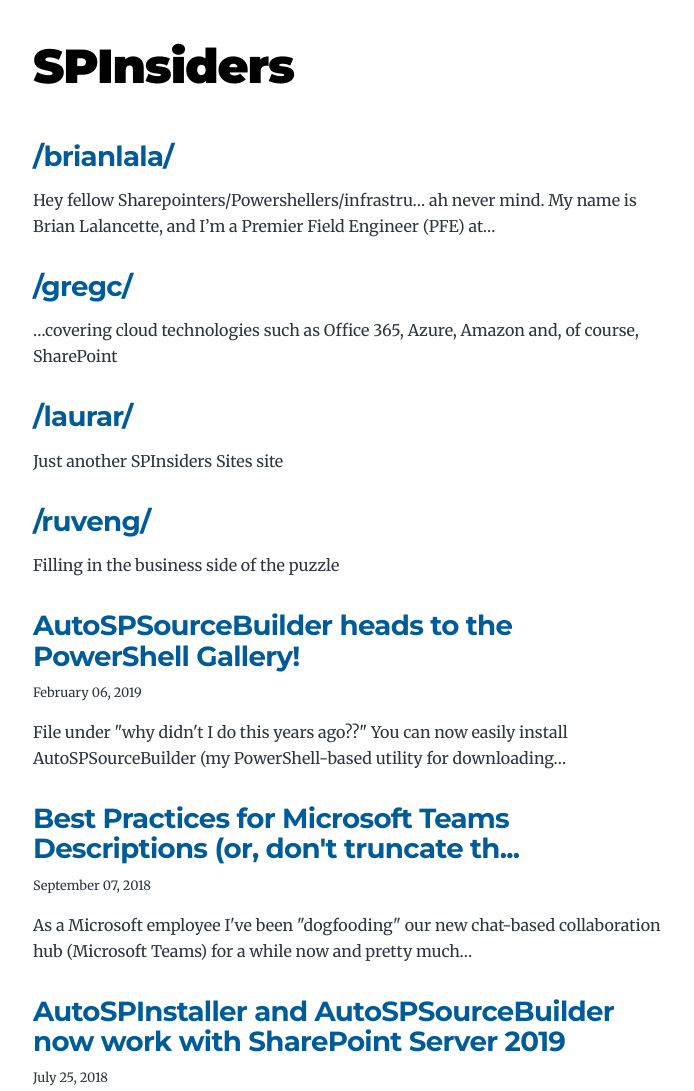
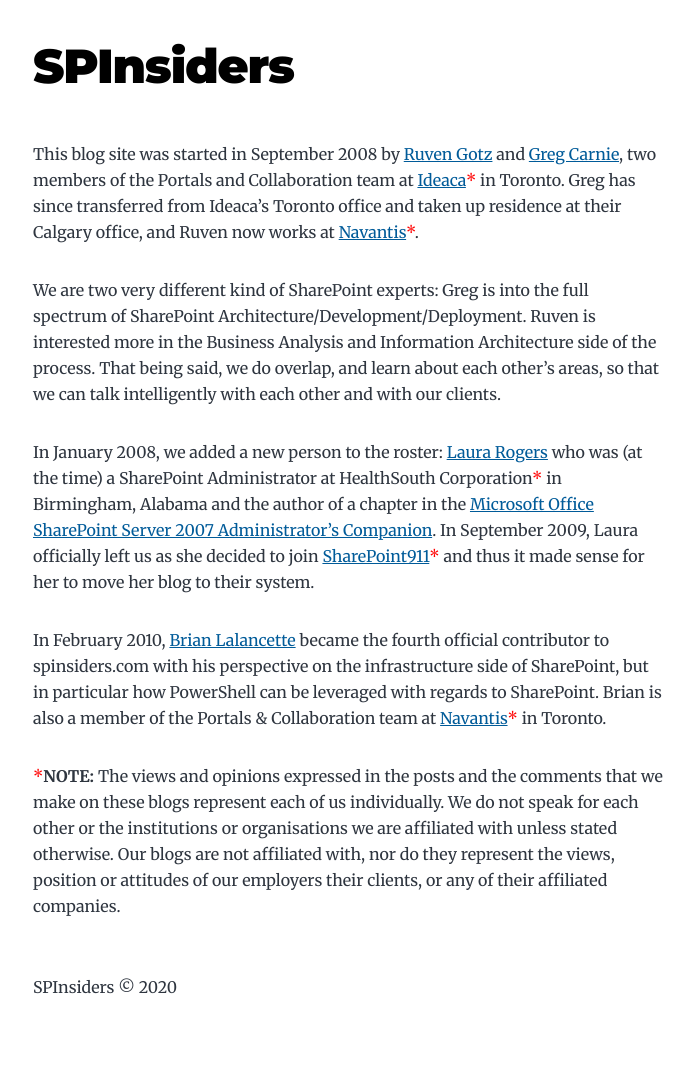
Before and after one commit to gregcar/spinsiders, a Gatsby site: page / in a window 1280 px wide. Shown: the top 1091 px of the page, without its empty margins (291-985 px from the left). After the commit the page ends 1063 px from the top, so only its background shows below. Built offline with nearby package versions, Linux system fonts and the light colour scheme; Gatsby itself is replaced by a stand-in of ours.

Commit message:
home page

```diff
--- a/src/components/layout.js
+++ b/src/components/layout.js
@@ -25,9 +25,7 @@
       <header className="global-header">{header}</header>
       <main>{children}</main>
       <footer>
-        © {new Date().getFullYear()}, Built with
-        {` `}
-        <a href="https://www.gatsbyjs.com">Gatsby</a>
+        SPInsiders © {new Date().getFullYear()}
       </footer>
     </div>
   )
--- a/src/pages/index.js
+++ b/src/pages/index.js
@@ -1,61 +1,28 @@
 import React from "react"
-import { Link, graphql } from "gatsby"
+import { graphql } from "gatsby"
 
 import Layout from "../components/layout"
 import SEO from "../components/seo"
 
 const BlogIndex = ({ data, location }) => {
-  const siteTitle = data.site.siteMetadata?.title || `Title`
-  const posts = data.allMarkdownRemark.nodes
-
-  if (posts.length === 0) {
-    return (
-      <Layout location={location} title={siteTitle}>
-        <SEO title="All posts" />
-        <p>
-          No blog posts found. Add markdown posts to "content/blog" (or the
-          directory you specified for the "gatsby-source-filesystem" plugin in
-          gatsby-config.js).
+  const siteTitle = data.site.siteMetadata?.title
+    return (<Layout location={location} title={siteTitle}>
+      <SEO title={siteTitle} />
+      <p>
+        This blog site was started in September 2008 by <a href="/ruveng">Ruven Gotz</a> and <a href="/gregc">Greg Carnie</a>, two members of the Portals and Collaboration team at <a href="http://www.ideaca.com" target="_blank" rel="noreferrer">Ideaca</a><span className="alert">*</span> in Toronto.  Greg has since transferred from Ideaca’s Toronto office and taken up residence at their Calgary office, and Ruven now works at <a href="http://www.navantis.com/" target="blank" rel="noreferrer">Navantis</a><span className="alert">*</span>.
         </p>
-      </Layout>
-    )
-  }
-
-  return (
-    <Layout location={location} title={siteTitle}>
-      <SEO title="All posts" />
-      <ol style={{ listStyle: `none` }}>
-        {posts.map(post => {
-          const title = post.frontmatter.title || post.fields.slug
-
-          return (
-            <li key={post.fields.slug}>
-              <article
-                className="post-list-item"
-                itemScope
-                itemType="http://schema.org/Article"
-              >
-                <header>
-                  <h2>
-                    <Link to={post.fields.slug} itemProp="url">
-                      <span itemProp="headline">{title}</span>
-                    </Link>
-                  </h2>
-                  <small>{post.frontmatter.date}</small>
-                </header>
-                <section>
-                  <p
-                    dangerouslySetInnerHTML={{
-                      __html: post.frontmatter.description || post.excerpt,
-                    }}
-                    itemProp="description"
-                  />
-                </section>
-              </article>
-            </li>
-          )
-        })}
-      </ol>
+      <p>
+        We are two very different kind of SharePoint experts: Greg is into the full spectrum of SharePoint Architecture/Development/Deployment. Ruven is interested more in the Business Analysis and Information Architecture side of the process. That being said, we do overlap, and learn about each other’s areas, so that we can talk intelligently with each other and with our clients.
+        </p>
+      <p>
+        In January 2008, we added a new person to the roster: <a href="/laurar">Laura Rogers</a> who was (at the time) a SharePoint Administrator at HealthSouth Corporation<span className="alert">*</span> in Birmingham, Alabama and the author of a chapter in the <a href="http://www.amazon.com/Microsoft%C2%AE-Office-SharePoint%C2%AE-Administrators-Companion/dp/0735622825" target="_blank" rel="noreferrer">Microsoft Office SharePoint Server 2007 Administrator’s Companion</a>. In September 2009, Laura officially left us as she decided to join <a href="http://www.sharepoint911.com/" target="_blank" rel="noreferrer">SharePoint911</a><span className="alert">*</span> and thus it made sense for her to move her blog to their system.
+        </p>
+      <p>
+        In February 2010, <a href="/brianlala">Brian Lalancette</a> became the fourth official contributor to spinsiders.com with his perspective on the infrastructure side of SharePoint, but in particular how PowerShell can be leveraged with regards to SharePoint.  Brian is also a member of the Portals & Collaboration team at <a href="http://www.navantis.com/" target="blank" rel="noreferrer">Navantis</a><span className="alert">*</span> in Toronto.
+        </p>
+      <p>
+        <span className="alert">*</span><strong>NOTE:</strong> The views and opinions expressed in the posts and the comments that we make on these blogs represent each of us individually. We do not speak for each other or the institutions or organisations we are affiliated with unless stated otherwise. Our blogs are not affiliated with, nor do they represent the views, position or attitudes of our employers their clients, or any of their affiliated companies.
+        </p>
     </Layout>
   )
 }
@@ -69,18 +36,5 @@
         title
       }
     }
-    allMarkdownRemark(sort: { fields: [frontmatter___date], order: DESC }) {
-      nodes {
-        excerpt
-        fields {
-          slug
-        }
-        frontmatter {
-          date(formatString: "MMMM DD, YYYY")
-          title
-          description
-        }
-      }
-    }
   }
 `
--- a/src/style.css
+++ b/src/style.css
@@ -318,6 +318,10 @@
   margin-bottom: var(--spacing-8);
 }
 
+.alert {
+  color: red;
+}
+
 /* Media queries */
 
 @media (max-width: 42rem) {
```
